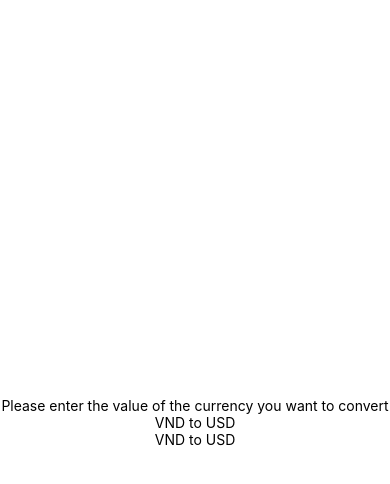
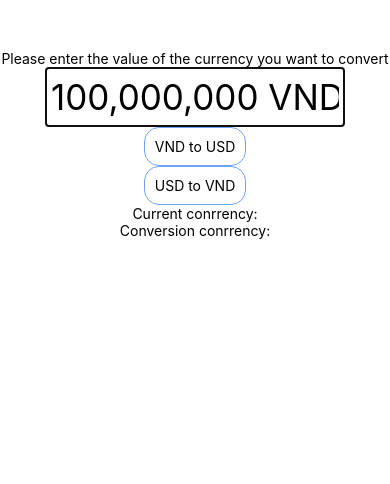
Before and after one commit to tthandb/currency-converter, a React Native app: screen / in a window 390 px wide. Shown: the top 484 px of the page. Built offline with nearby package versions, Linux system fonts and the light colour scheme.

Commit message:
done milestone 1

```diff
--- a/App.js
+++ b/App.js
@@ -1,23 +1,34 @@
 import { StatusBar } from "expo-status-bar";
-import React from "react";
+import React, { useState } from "react";
 import {
   StyleSheet,
   Text,
   View,
   SafeAreaView,
   TouchableOpacity,
+  TextInput,
 } from "react-native";
 
 export default function App() {
   return (
     <SafeAreaView style={styles.container}>
       <Text>Please enter the value of the currency you want to convert</Text>
+      <TextInput
+        autoFocus
+        placeholder="100,000,000 VND"
+        selectionColor="red"
+        textAlign="center"
+        keyboardType="number-pad"
+        style={styles.textInput}
+      ></TextInput>
       <TouchableOpacity style={styles.convertBtn}>
         <Text style={styles.labelBtn}>VND to USD</Text>
       </TouchableOpacity>
       <TouchableOpacity style={styles.convertBtn}>
-        <Text style={styles.labelBtn}>VND to USD</Text>
+        <Text style={styles.labelBtn}>USD to VND</Text>
       </TouchableOpacity>
+      <Text>Current conrrency:</Text>
+      <Text>Conversion conrrency:</Text>
     </SafeAreaView>
   );
 }
@@ -25,10 +36,23 @@ export default function App() {
 const styles = StyleSheet.create({
   container: {
     flex: 1,
-    backgroundColor: "#fff",
+    marginTop: 50,
     alignItems: "center",
-    justifyContent: "center",
+    justifyContent: "flex-start",
   },
   convertBtn: {},
-  labelBtn: {},
+  labelBtn: {
+    borderColor: "#6fa2f2",
+    borderWidth: 1,
+    padding: 10,
+    borderRadius: 15,
+  },
+  textInput: {
+    height: 60,
+    padding: 5,
+    width: 300,
+    fontSize: 35,
+    borderWidth: 1,
+    borderColor: "lightblue",
+  },
 });
```
